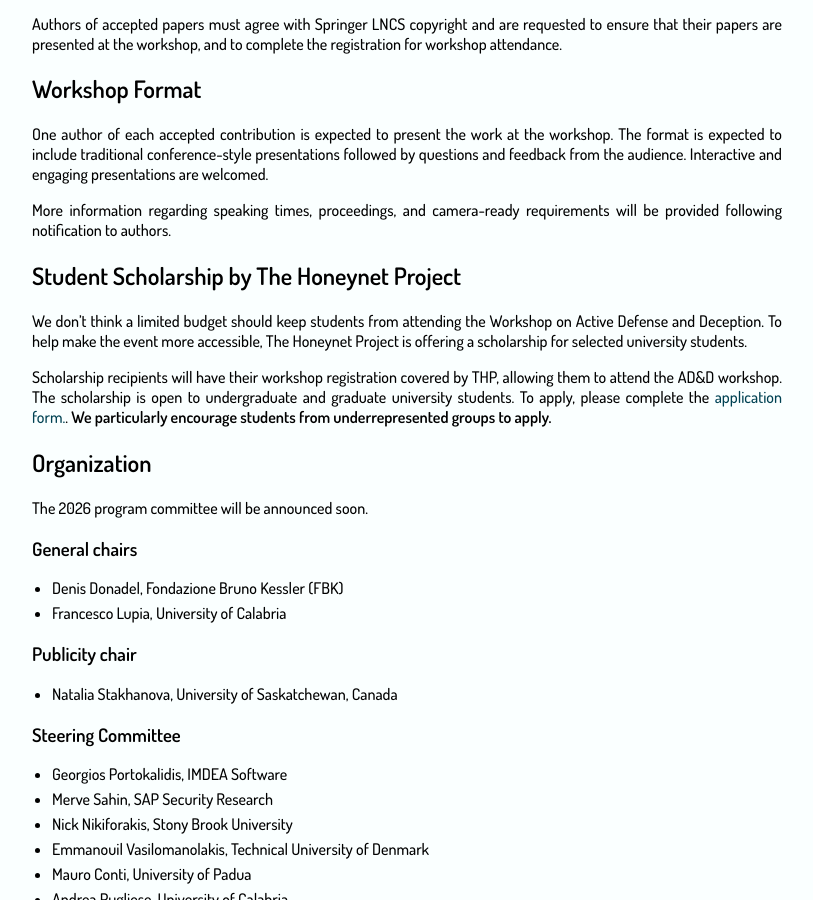
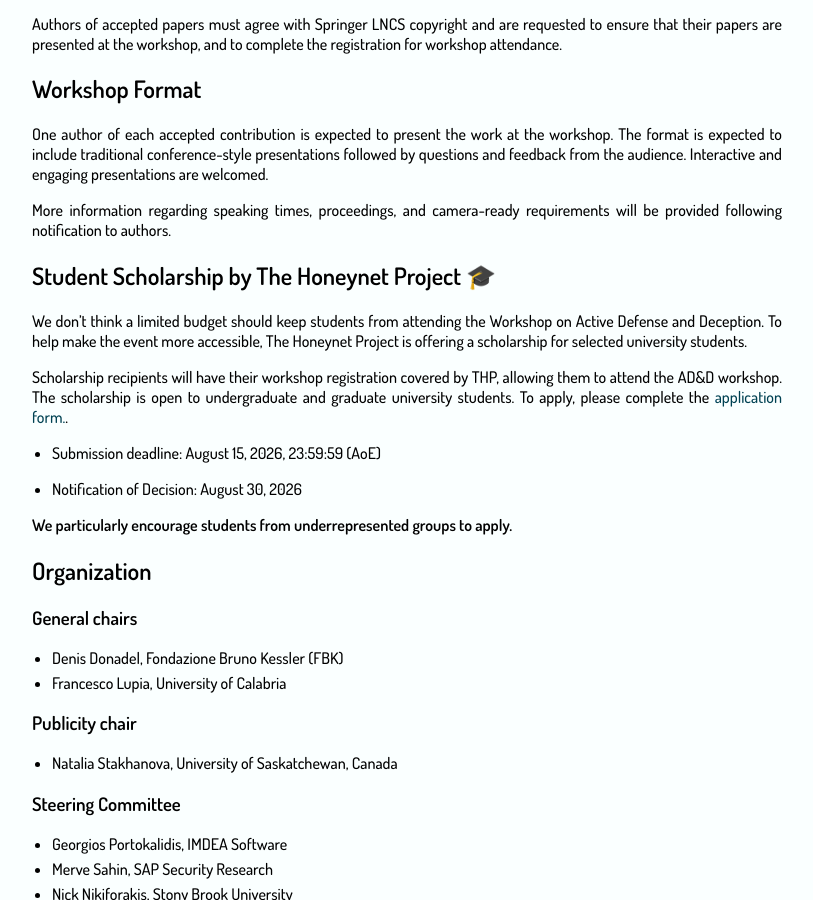
Before and after one commit to BillyPragSec/billypragsec.github.io, a Jekyll site: the page built from index.md, in a window 1280 px wide and 900 px high, scrolled down 2431 px. Shown: the whole window, without its empty margins (233-1046 px from the left). Built offline with Jekyll 4.4.1, drawn with Linux system fonts in a browser that asks for light colours; our own code applies the rules of GitHub Pages for plain Markdown files.

Commit message:
Add deadlines for the student scholarship

```diff
--- a/index.md
+++ b/index.md
@@ -69,14 +69,18 @@ One author of each accepted contribution is expected to present the work at the
 
 More information regarding speaking times, proceedings, and camera-ready requirements will be provided following notification to authors.
 
-## Student Scholarship by The Honeynet Project
+## Student Scholarship by The Honeynet Project 🎓
 We don't think a limited budget should keep students from attending the Workshop on Active Defense and Deception. To help make the event more accessible, The Honeynet Project is offering a scholarship for selected university students.
 
 Scholarship recipients will have their workshop registration covered by THP, allowing them to attend the AD&D workshop. The scholarship is open to undergraduate and graduate university students. To apply, please complete the [application form.](https://forms.gle/VEaf3AuUQY3Z4Wpj8).
+
+- Submission deadline: August 15, 2026, 23:59:59 (AoE)
+
+- Notification of Decision: August 30, 2026
+
 **We particularly encourage students from underrepresented groups to apply.**
 
 ## Organization
-The 2026 program committee will be announced soon.
 
 ### General chairs
 * Denis Donadel, Fondazione Bruno Kessler (FBK)
```
